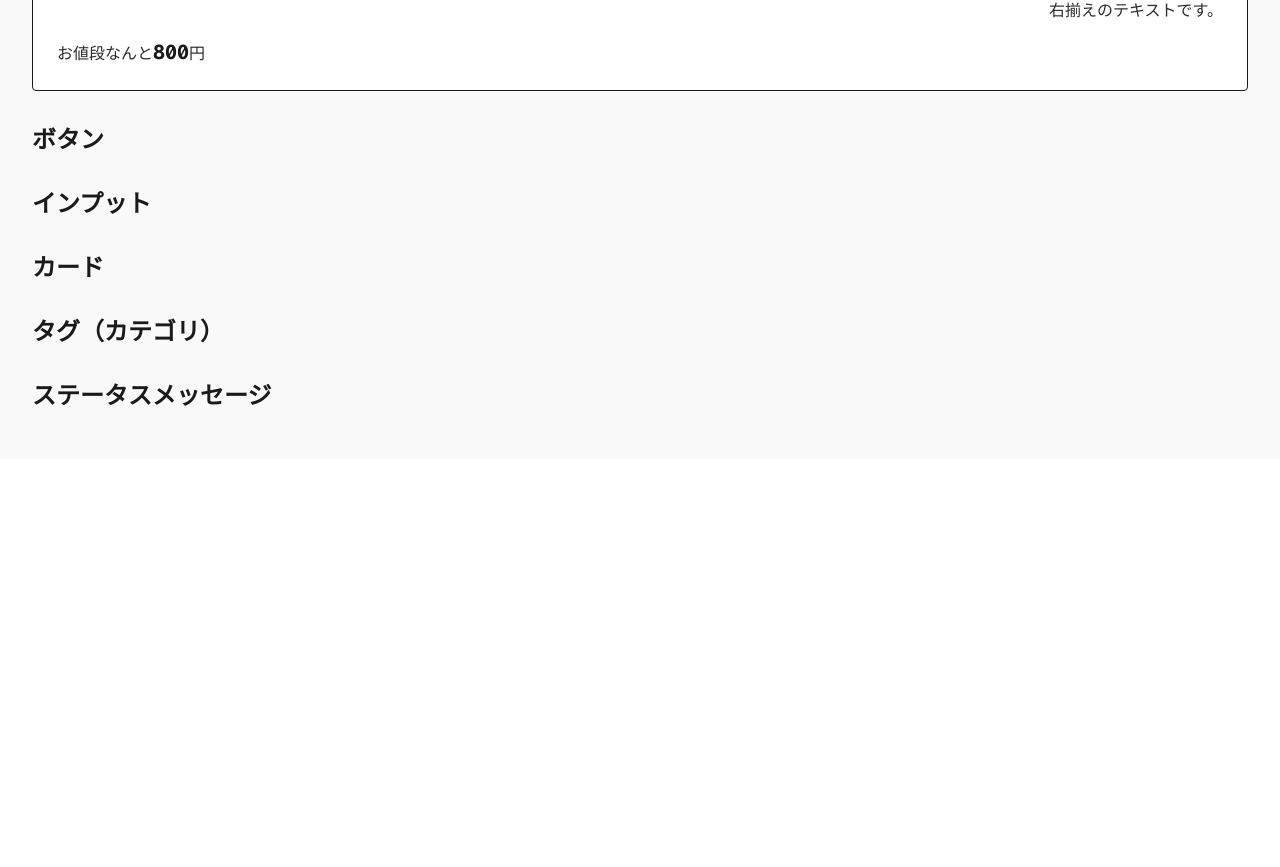
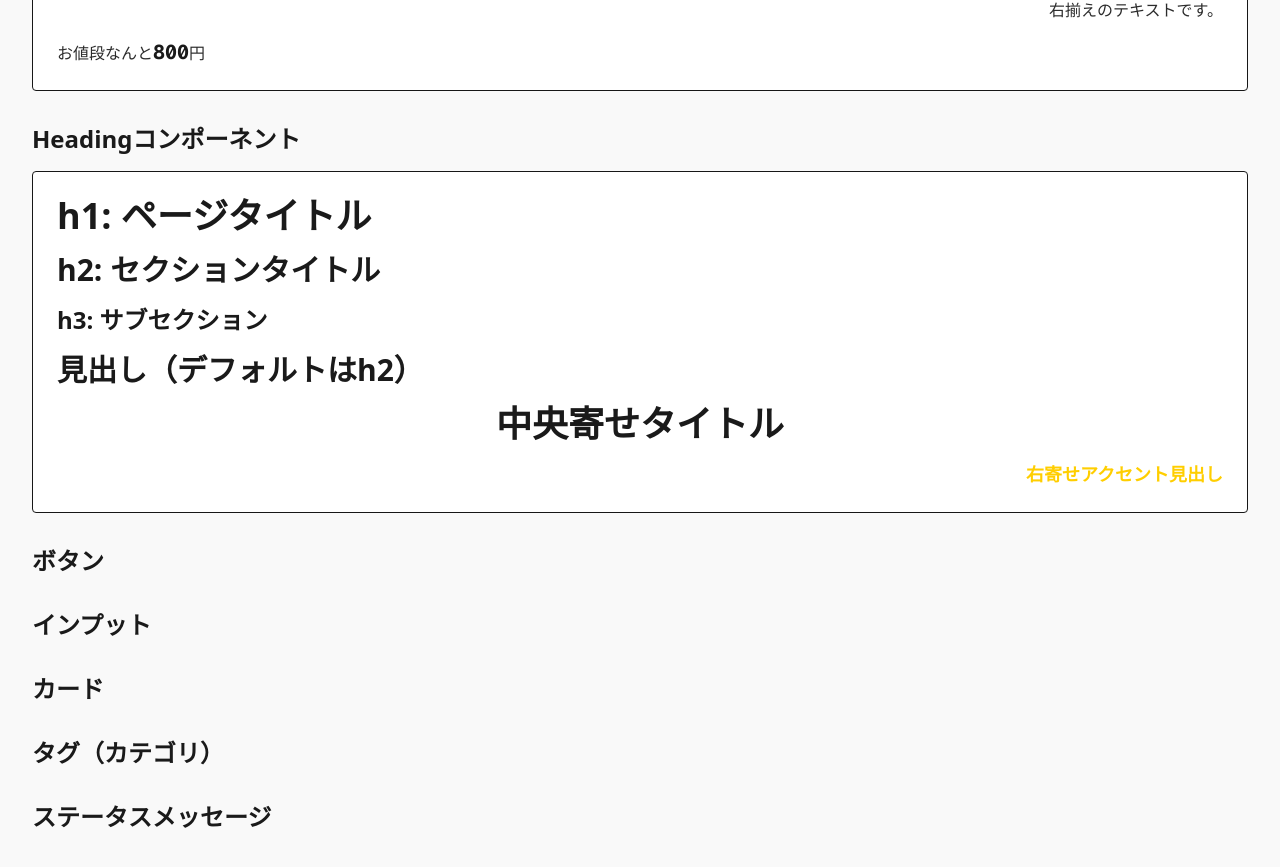
Before and after one commit to tdu25-wsp/mimo-frontend, a Next.js app: page /dev in a window 1280 px wide. Shown: the part 3040-3907 px from the top of the page. Before the commit the page ends 3499 px from the top, so only its background shows below. Built offline with nearby package versions, Linux system fonts and the light colour scheme.

Commit message:
Headingコンポーネントを追加し、デザインシステムに見出しのスタイルを統合

```diff
--- a/app/dev/page.tsx
+++ b/app/dev/page.tsx
@@ -1,3 +1,4 @@
+import Heading from "@/components/ui/Heading";
 import Text from "@/components/ui/Text";
 
 export default function DevPage() {
@@ -141,6 +142,26 @@ export default function DevPage() {
         </div>
       </section>
 
+      {/* Headingコンポーネント */}
+      <section>
+        <h2 className="text-2xl font-bold mb-4 text-primary-text">Headingコンポーネント</h2>
+        <div className="bg-background border border-border rounded p-6 space-y-4">
+          {/* シンプルな使い方 */}
+          <Heading level="h1">h1: ページタイトル</Heading>
+          <Heading level="h2">h2: セクションタイトル</Heading>
+          <Heading level="h3">h3: サブセクション</Heading>
+
+          {/* デフォルトはh2 */}
+          <Heading>見出し（デフォルトはh2）</Heading>
+
+          {/* 配置を変更 */}
+          <Heading level="h1" align="center">中央寄せタイトル</Heading>
+
+          {/* カスタムクラスを追加 */}
+          <Heading level="h1" align="right" className="text-lg text-primary">右寄せアクセント見出し</Heading>
+        </div>
+      </section>
+
       {/* ボタン */}
       <section>
         <h2 className="text-2xl font-bold mb-4 text-primary-text">ボタン</h2>
--- /dev/null
+++ b/components/ui/Heading.tsx
@@ -0,0 +1,49 @@
+import { ReactNode } from "react";
+import { twMerge } from "tailwind-merge";
+import { clsx } from "clsx";
+
+type HeadingLevel = "h1" | "h2" | "h3" | "h4" | "h5" | "h6";
+type HeadingAlign = "left" | "center" | "right";
+
+interface HeadingProps {
+    children: ReactNode;
+    level?: HeadingLevel;
+    align?: HeadingAlign;
+    className?: string;
+}
+
+// レベルに応じた自動スタイル
+const levelStyles: Record<HeadingLevel, string> = {
+    h1: "text-4xl font-bold",
+    h2: "text-3xl font-bold",
+    h3: "text-2xl font-bold",
+    h4: "text-xl font-bold",
+    h5: "text-lg font-bold",
+    h6: "text-base font-bold",
+};
+
+const alignStyles: Record<HeadingAlign, string> = {
+    left: "text-left",
+    center: "text-center",
+    right: "text-right",
+};
+
+export default function Heading({
+    children,
+    level = "h2",
+    align = "left",
+    className = "",
+}: HeadingProps) {
+    const Component = level;
+
+    const combinedClassName = twMerge(
+        clsx(
+            "text-primary-text", // デフォルトの色をここで指定
+            levelStyles[level],
+            alignStyles[align],
+            className // ユーザーが指定したクラス (className)
+        )
+    );
+
+    return <Component className={combinedClassName}>{children}</Component>;
+}
```
